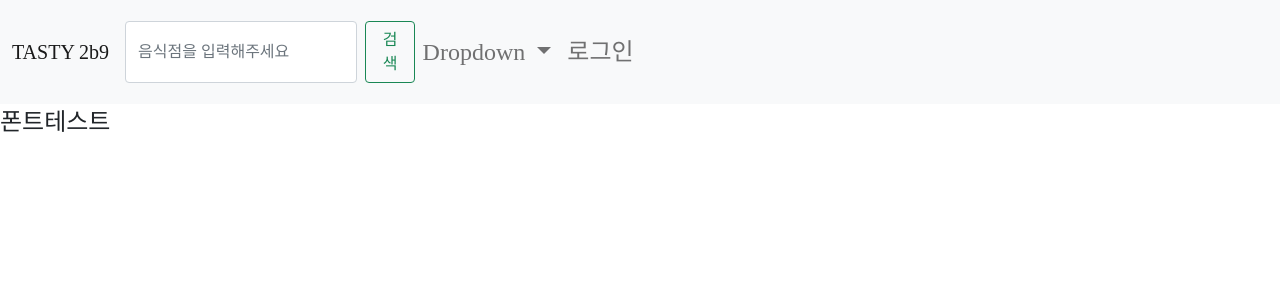
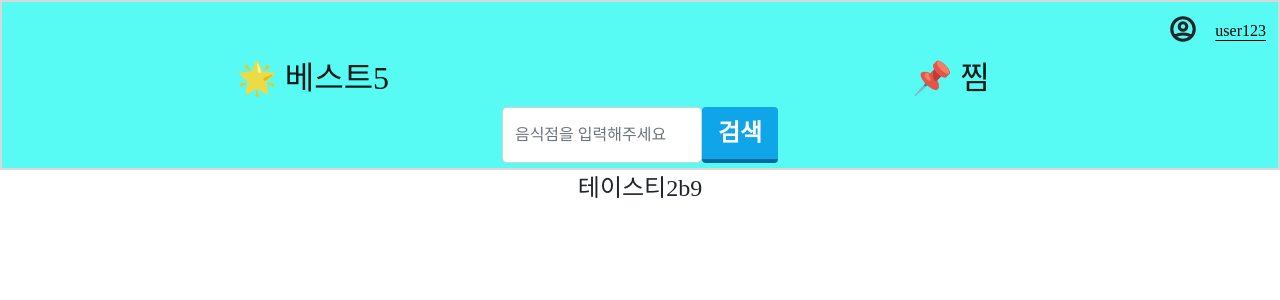
Before and after one commit to oswaldeff/tasty2b9, a Django app: template templates/core/base.html in a window 1280 px wide. Shown: the top 300 px of the page. Run offline with Django 3.2, Linux system fonts and the light colour scheme; the template is opened without the code that fills it, so the values that code supplies are empty; style sheets or scripts are compiled from the project's sources; some libraries are stand-ins or nearby versions; some web fonts are replaced.

Commit message:
feat: Update base & home template

```diff
--- a/templates/core/base.html
+++ b/templates/core/base.html
@@ -34,59 +34,75 @@
     <link rel="stylesheet" href="{% static 'base/base.css' %}" />
   </head>
   <body>
-    <nav class="navbar navbar-expand-lg navbar-light bg-light">
-      <div class="container-fluid t-p-[1%]">
-        <a class="navbar-brand" href="#">TASTY 2b9</a>
-        <button
-          class="navbar-toggler"
-          type="button"
-          data-bs-toggle="collapse"
-          data-bs-target="#navbarSupportedContent"
-          aria-controls="navbarSupportedContent"
-          aria-expanded="false"
-          aria-label="Toggle navigation"
+    <div class="t-border-solid t-border-2 t-border-[#D8D8D8] ...">
+      <nav class="navbar navbar-expand-lg navbar-light t-bg-[#58FAF4]">
+        <div class="container-fluid">
+          <div class="col">
+            <ul class="nav row">
+              <li class="nav-item col text-end">
+                <svg
+                  xmlns="http://www.w3.org/2000/svg"
+                  class="t-absolute t-inset-y-3 t-right-20"
+                  fill="none"
+                  viewBox="0 0 24 24"
+                  width="30px"
+                  height="30px"
+                  stroke="currentColor"
+                  stroke-width="2.5"
+                >
+                  <path
+                    stroke-linecap="round"
+                    stroke-linejoin="round"
+                    d="M5.121 17.804A13.937 13.937 0 0112 16c2.5 0 4.847.655 6.879 1.804M15 10a3 3 0 11-6 0 3 3 0 016 0zm6 2a9 9 0 11-18 0 9 9 0 0118 0z"
+                  />
+                </svg>
+
+                <a class="fs-6" href="#" style="color: black"> user123</a>
+              </li>
+            </ul>
+            <ul class="nav row t-relative t-inset-y-2">
+              <li class="nav-item col text-center">
+                <div class="t-border-solid hover:t-bg-[#01DFD7]">
+                  <a class="navbar-brand fs-2" href="http://localhost:8000"
+                    >🌟 베스트5</a
+                  >
+                </div>
+              </li>
+              <li class="nav-item col text-center">
+                <div class="t-border-solid hover:t-bg-[#01DFD7]">
+                  <a class="navbar-brand fs-2" href="http://localhost:8000"
+                    >📌 찜
+                  </a>
+                </div>
+              </li>
+            </ul>
+          </div>
+        </div>
+      </nav>
+      <nav class="navbar navbar-expand navbar-light t-bg-[#58FAF4]">
+        <div
+          class="container-fluid justify-content-center"
+          style="height: 50px"
         >
-          <span class="navbar-toggler-icon"></span>
-        </button>
-        <div class="collapse navbar-collapse" id="navbarSupportedContent">
           <form class="d-flex">
             <input
-              class="form-control me-2"
+              class="form-control"
+              style="width: 200px"
               type="search"
               placeholder="음식점을 입력해주세요"
               aria-label="Search"
             />
-            <button class="btn btn-outline-success" type="submit">검색</button>
+            <button
+              class="t-bg-sky-500 hover:t-bg-sky-400 t-text-white t-font-bold t-py-2 t-px-4 t-border-b-4 t-border-sky-700 hover:t-border-sky-500 t-rounded"
+              type="submit"
+            >
+              검색
+            </button>
           </form>
-          <ul class="navbar-nav me-auto mb-2 mb-lg-0">
-            <li class="nav-item dropdown">
-              <a
-                class="nav-link dropdown-toggle"
-                href="#"
-                id="navbarDropdown"
-                role="button"
-                data-bs-toggle="dropdown"
-                aria-expanded="false"
-              >
-                Dropdown
-              </a>
-              <ul class="dropdown-menu" aria-labelledby="navbarDropdown">
-                <li><a class="dropdown-item" href="#">Action</a></li>
-                <li><a class="dropdown-item" href="#">Another action</a></li>
-                <li><hr class="dropdown-divider" /></li>
-                <li>
-                  <a class="dropdown-item" href="#">Something else here</a>
-                </li>
-              </ul>
-            </li>
-            <li class="nav-item">
-              <a class="nav-link" href="#">로그인</a>
-            </li>
-          </ul>
         </div>
-      </div>
-    </nav>
-    <div>폰트테스트</div>
+      </nav>
+    </div>
+    <div class="text-center">테이스티2b9</div>
     <section class="">{%block content%} {%endblock%}</section>
   </body>
 </html>
```
Also changed, not shown: templates/restaurants/home.html (+6 -2 lines).
